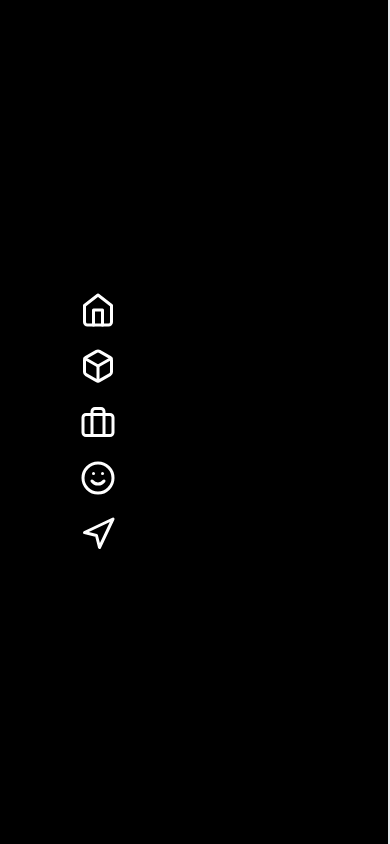
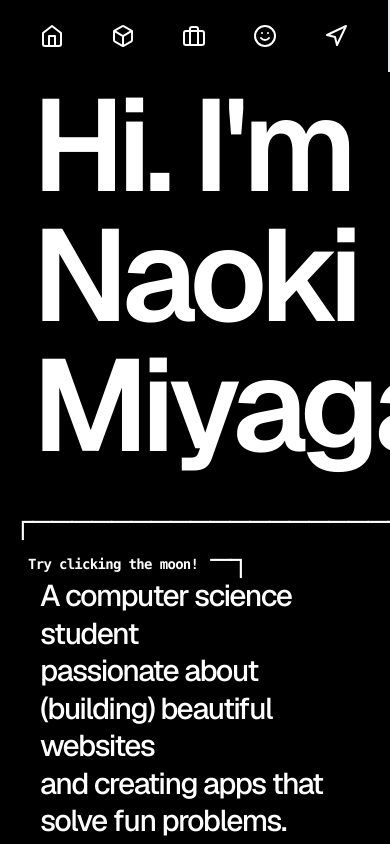
Before and after one commit to NaokiTM/portfolio-site, a Next.js app: page / in a window 390 px wide. Shown: the top 844 px of the page. Built offline with nearby package versions, Linux system fonts and the light colour scheme.

Commit message:
got v0 to generate better mobile navbar responsiveness

```diff
--- a/src/app/components/Navbar.tsx
+++ b/src/app/components/Navbar.tsx
@@ -12,24 +12,24 @@ interface NavbarProps {
 
 export default function NavBar({ scrollTo}: NavbarProps) {
   return (
-      <div className={`text-4xl`}>
-          <nav className={`space-y-5 p-20 flex flex-col justify-center font-medium top-0 border-r-2 sticky h-screen`}>
-              <button onClick={() => scrollTo('hero')}>
-                <FiHome />
-              </button>
-              <button onClick={() => scrollTo('projects')}>
-                <FiBox />
-              </button>
-              <button onClick={() => scrollTo('skillset')}>
-                <FiBriefcase />
-              </button>
-              <button onClick={() => scrollTo('interests')}>
-                <FiSmile />
-              </button>
-              <button onClick={() => scrollTo('contact')}>
-                <FiNavigation />
-              </button>
-          </nav>
+    <nav className="lg:w-24 flex-shrink-0 bg-black border-r-2 sticky top-0 lg:h-screen">
+      <div className="flex lg:flex-col justify-around lg:justify-center items-center lg:h-full p-4 lg:p-0 lg:space-y-5">
+        <button onClick={() => scrollTo('hero')} className="p-2">
+          <FiHome className="text-2xl lg:text-4xl" />
+        </button>
+        <button onClick={() => scrollTo('projects')} className="p-2">
+          <FiBox className="text-2xl lg:text-4xl" />
+        </button>
+        <button onClick={() => scrollTo('skillset')} className="p-2">
+          <FiBriefcase className="text-2xl lg:text-4xl" />
+        </button>
+        <button onClick={() => scrollTo('interests')} className="p-2">
+          <FiSmile className="text-2xl lg:text-4xl" />
+        </button>
+        <button onClick={() => scrollTo('contact')} className="p-2">
+          <FiNavigation className="text-2xl lg:text-4xl" />
+        </button>
       </div>
+    </nav>
   )
 }
--- a/src/app/page.tsx
+++ b/src/app/page.tsx
@@ -45,6 +45,7 @@ export default function Home() {
 
   return (
     <>
+    <div className='flex flex-col lg:flex-row min-h-screen'>
       <Navbar scrollTo={scrollTo}/>
 
       <main className="flex-grow overflow-y-auto p-4 lg:p-16">
@@ -68,6 +69,7 @@ export default function Home() {
       </main>
 
       <ContactBar />
+    </div>
     </>
   );
 }
```
